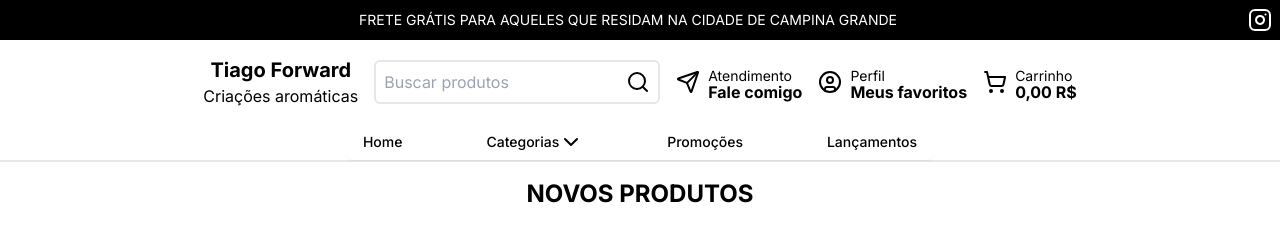
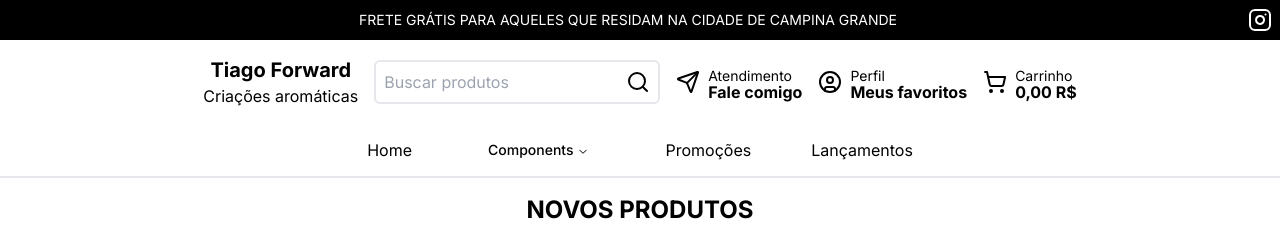
Before and after one commit to tiago-forward/tiago-forward-store-1.0, a Next.js app in the folder frontend/: page / in a window 1280 px wide. Shown: the top 226 px of the page. Built offline with nearby package versions, Linux system fonts and the light colour scheme.

Commit message:
reafactored component Header

```diff
--- a/frontend/package.json
+++ b/frontend/package.json
@@ -11,7 +11,7 @@
   "dependencies": {
     "@radix-ui/react-dropdown-menu": "^2.1.2",
     "@radix-ui/react-icons": "^1.3.0",
-    "@radix-ui/react-menubar": "^1.1.2",
+    "@radix-ui/react-navigation-menu": "^1.2.1",
     "@radix-ui/react-separator": "^1.1.0",
     "@radix-ui/react-slot": "^1.1.0",
     "class-variance-authority": "^0.7.0",
--- a/frontend/src/app/components/Header/index.tsx
+++ b/frontend/src/app/components/Header/index.tsx
@@ -8,22 +8,15 @@
 } from "@/components/ui/dropdown-menu";
 
 import {
-  Menubar,
-  MenubarCheckboxItem,
-  MenubarContent,
-  MenubarItem,
-  MenubarMenu,
-  MenubarRadioGroup,
-  MenubarRadioItem,
-  MenubarSeparator,
-  MenubarShortcut,
-  MenubarSub,
-  MenubarSubContent,
-  MenubarSubTrigger,
-  MenubarTrigger,
-} from "@/components/ui/menubar"
+  NavigationMenu,
+  NavigationMenuContent,
+  NavigationMenuItem,
+  NavigationMenuLink,
+  NavigationMenuList,
+  NavigationMenuTrigger,
+} from "@/components/ui/navigation-menu"
+
 import Link from "next/link";
-
 
 export default function Header() {
   return (
@@ -86,36 +79,46 @@
         </div>
       </div>
       <nav className="">
-        <Menubar className="w-full flex items-center justify-center gap-14 py-4 border-none">
-          <MenubarMenu>
-            <MenubarTrigger asChild>
-              <Link href="/" className="cursor-pointer">Home</Link>
-            </MenubarTrigger>
-          </MenubarMenu>
-          <MenubarMenu>
-            <MenubarTrigger className="cursor-pointer">
-              Categorias
-              <svg xmlns="http://www.w3.org/2000/svg" width="24" height="24" viewBox="0 0 24 24" fill="none" stroke="currentColor" stroke-width="2" stroke-linecap="round" stroke-linejoin="round" className="lucide lucide-chevron-down"><path d="m6 9 6 6 6-6" /></svg>
-            </MenubarTrigger>
-            <MenubarContent>
-              <MenubarSub>
-                <MenubarTrigger asChild>
-                  <Link href="/velas" className="cursor-pointer">Velas</Link>
-                </MenubarTrigger>
-              </MenubarSub>
-            </MenubarContent>
-          </MenubarMenu>
-          <MenubarMenu>
-            <MenubarTrigger asChild>
-              <Link href="/promocoes" className="cursor-pointer">Promoções</Link>
-            </MenubarTrigger>
-          </MenubarMenu>
-          <MenubarMenu>
-            <MenubarTrigger asChild>
-              <Link href="/lancamentos" className="cursor-pointer">Lançamentos</Link>
-            </MenubarTrigger>
-          </MenubarMenu>
-        </Menubar>
+        <NavigationMenu>
+          <NavigationMenuList className="w-full flex items-center justify-center gap-14 py-2">
+            <NavigationMenuItem>
+              <Link href="/" legacyBehavior passHref>
+                <NavigationMenuLink >
+                  Home
+                </NavigationMenuLink>
+              </Link>
+            </NavigationMenuItem>
+
+            <NavigationMenuItem>
+              <NavigationMenuTrigger className="hover:bg-inherit">Components</NavigationMenuTrigger>
+              <NavigationMenuContent>
+                <ul className="grid w-[400px] gap-3 p-2 md:w-[500px] md:grid-cols-1 lg:w-[600px] ">
+                  <Link href="/velas" legacyBehavior passHref>
+                    <NavigationMenuLink className="hover:bg-pink-50 rounded-md p-2">
+                      Velas
+                    </NavigationMenuLink>
+                  </Link>
+                </ul>
+              </NavigationMenuContent>
+            </NavigationMenuItem>
+
+            <NavigationMenuItem>
+              <Link href="/promocoes" legacyBehavior passHref>
+                <NavigationMenuLink >
+                  Promoções
+                </NavigationMenuLink>
+              </Link>
+            </NavigationMenuItem>
+
+            <NavigationMenuItem>
+              <Link href="/lancamentos" legacyBehavior passHref>
+                <NavigationMenuLink >
+                  Lançamentos
+                </NavigationMenuLink>
+              </Link>
+            </NavigationMenuItem>
+          </NavigationMenuList>
+        </NavigationMenu>
       </nav>
     </header>
   );
--- /dev/null
+++ b/frontend/src/components/ui/navigation-menu.tsx
@@ -0,0 +1,128 @@
+import * as React from "react"
+import { ChevronDownIcon } from "@radix-ui/react-icons"
+import * as NavigationMenuPrimitive from "@radix-ui/react-navigation-menu"
+import { cva } from "class-variance-authority"
+
+import { cn } from "@/lib/utils"
+
+const NavigationMenu = React.forwardRef<
+  React.ElementRef<typeof NavigationMenuPrimitive.Root>,
+  React.ComponentPropsWithoutRef<typeof NavigationMenuPrimitive.Root>
+>(({ className, children, ...props }, ref) => (
+  <NavigationMenuPrimitive.Root
+    ref={ref}
+    className={cn(
+      "relative z-10 flex max-w-max flex-1 items-center justify-center",
+      className
+    )}
+    {...props}
+  >
+    {children}
+    <NavigationMenuViewport />
+  </NavigationMenuPrimitive.Root>
+))
+NavigationMenu.displayName = NavigationMenuPrimitive.Root.displayName
+
+const NavigationMenuList = React.forwardRef<
+  React.ElementRef<typeof NavigationMenuPrimitive.List>,
+  React.ComponentPropsWithoutRef<typeof NavigationMenuPrimitive.List>
+>(({ className, ...props }, ref) => (
+  <NavigationMenuPrimitive.List
+    ref={ref}
+    className={cn(
+      "group flex flex-1 list-none items-center justify-center space-x-1",
+      className
+    )}
+    {...props}
+  />
+))
+NavigationMenuList.displayName = NavigationMenuPrimitive.List.displayName
+
+const NavigationMenuItem = NavigationMenuPrimitive.Item
+
+const navigationMenuTriggerStyle = cva(
+  "group inline-flex h-9 w-max items-center justify-center rounded-md bg-white px-4 py-2 text-sm font-medium transition-colors hover:bg-neutral-100 hover:text-neutral-900 focus:bg-neutral-100 focus:text-neutral-900 focus:outline-none disabled:pointer-events-none disabled:opacity-50 data-[active]:bg-neutral-100/50 data-[state=open]:bg-neutral-100/50 dark:bg-neutral-950 dark:hover:bg-neutral-800 dark:hover:text-neutral-50 dark:focus:bg-neutral-800 dark:focus:text-neutral-50 dark:data-[active]:bg-neutral-800/50 dark:data-[state=open]:bg-neutral-800/50"
+)
+
+const NavigationMenuTrigger = React.forwardRef<
+  React.ElementRef<typeof NavigationMenuPrimitive.Trigger>,
+  React.ComponentPropsWithoutRef<typeof NavigationMenuPrimitive.Trigger>
+>(({ className, children, ...props }, ref) => (
+  <NavigationMenuPrimitive.Trigger
+    ref={ref}
+    className={cn(navigationMenuTriggerStyle(), "group", className)}
+    {...props}
+  >
+    {children}{""}
+    <ChevronDownIcon
+      className="relative top-[1px] ml-1 h-3 w-3 transition duration-300 group-data-[state=open]:rotate-180"
+      aria-hidden="true"
+    />
+  </NavigationMenuPrimitive.Trigger>
+))
+NavigationMenuTrigger.displayName = NavigationMenuPrimitive.Trigger.displayName
+
+const NavigationMenuContent = React.forwardRef<
+  React.ElementRef<typeof NavigationMenuPrimitive.Content>,
+  React.ComponentPropsWithoutRef<typeof NavigationMenuPrimitive.Content>
+>(({ className, ...props }, ref) => (
+  <NavigationMenuPrimitive.Content
+    ref={ref}
+    className={cn(
+      "left-0 top-0 w-full data-[motion^=from-]:animate-in data-[motion^=to-]:animate-out data-[motion^=from-]:fade-in data-[motion^=to-]:fade-out data-[motion=from-end]:slide-in-from-right-52 data-[motion=from-start]:slide-in-from-left-52 data-[motion=to-end]:slide-out-to-right-52 data-[motion=to-start]:slide-out-to-left-52 md:absolute md:w-auto",
+      className
+    )}
+    {...props}
+  />
+))
+NavigationMenuContent.displayName = NavigationMenuPrimitive.Content.displayName
+
+const NavigationMenuLink = NavigationMenuPrimitive.Link
+
+const NavigationMenuViewport = React.forwardRef<
+  React.ElementRef<typeof NavigationMenuPrimitive.Viewport>,
+  React.ComponentPropsWithoutRef<typeof NavigationMenuPrimitive.Viewport>
+>(({ className, ...props }, ref) => (
+  <div className={cn("absolute left-0 top-full flex justify-center")}>
+    <NavigationMenuPrimitive.Viewport
+      className={cn(
+        "origin-top-center relative mt-1.5 h-[var(--radix-navigation-menu-viewport-height)] w-full overflow-hidden rounded-md border border-neutral-200 bg-white text-neutral-950 shadow data-[state=open]:animate-in data-[state=closed]:animate-out data-[state=closed]:zoom-out-95 data-[state=open]:zoom-in-90 md:w-[var(--radix-navigation-menu-viewport-width)] dark:border-neutral-800 dark:bg-neutral-950 dark:text-neutral-50",
+        className
+      )}
+      ref={ref}
+      {...props}
+    />
+  </div>
+))
+NavigationMenuViewport.displayName =
+  NavigationMenuPrimitive.Viewport.displayName
+
+const NavigationMenuIndicator = React.forwardRef<
+  React.ElementRef<typeof NavigationMenuPrimitive.Indicator>,
+  React.ComponentPropsWithoutRef<typeof NavigationMenuPrimitive.Indicator>
+>(({ className, ...props }, ref) => (
+  <NavigationMenuPrimitive.Indicator
+    ref={ref}
+    className={cn(
+      "top-full z-[1] flex h-1.5 items-end justify-center overflow-hidden data-[state=visible]:animate-in data-[state=hidden]:animate-out data-[state=hidden]:fade-out data-[state=visible]:fade-in",
+      className
+    )}
+    {...props}
+  >
+    <div className="relative top-[60%] h-2 w-2 rotate-45 rounded-tl-sm bg-neutral-200 shadow-md dark:bg-neutral-800" />
+  </NavigationMenuPrimitive.Indicator>
+))
+NavigationMenuIndicator.displayName =
+  NavigationMenuPrimitive.Indicator.displayName
+
+export {
+  navigationMenuTriggerStyle,
+  NavigationMenu,
+  NavigationMenuList,
+  NavigationMenuItem,
+  NavigationMenuContent,
+  NavigationMenuTrigger,
+  NavigationMenuLink,
+  NavigationMenuIndicator,
+  NavigationMenuViewport,
+}
```
Also changed, not shown: 1 other file (tests, documents, lock files or other folders).
